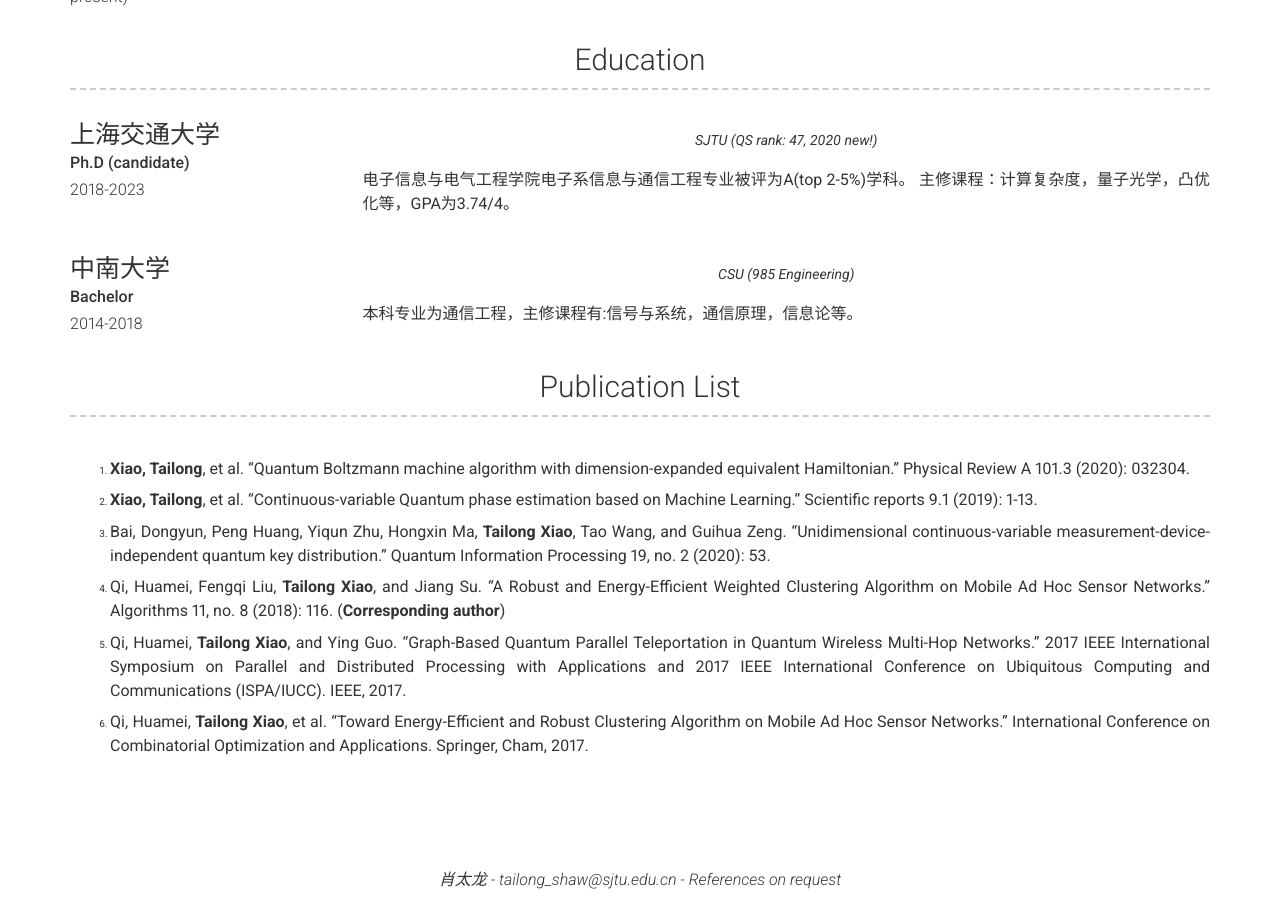
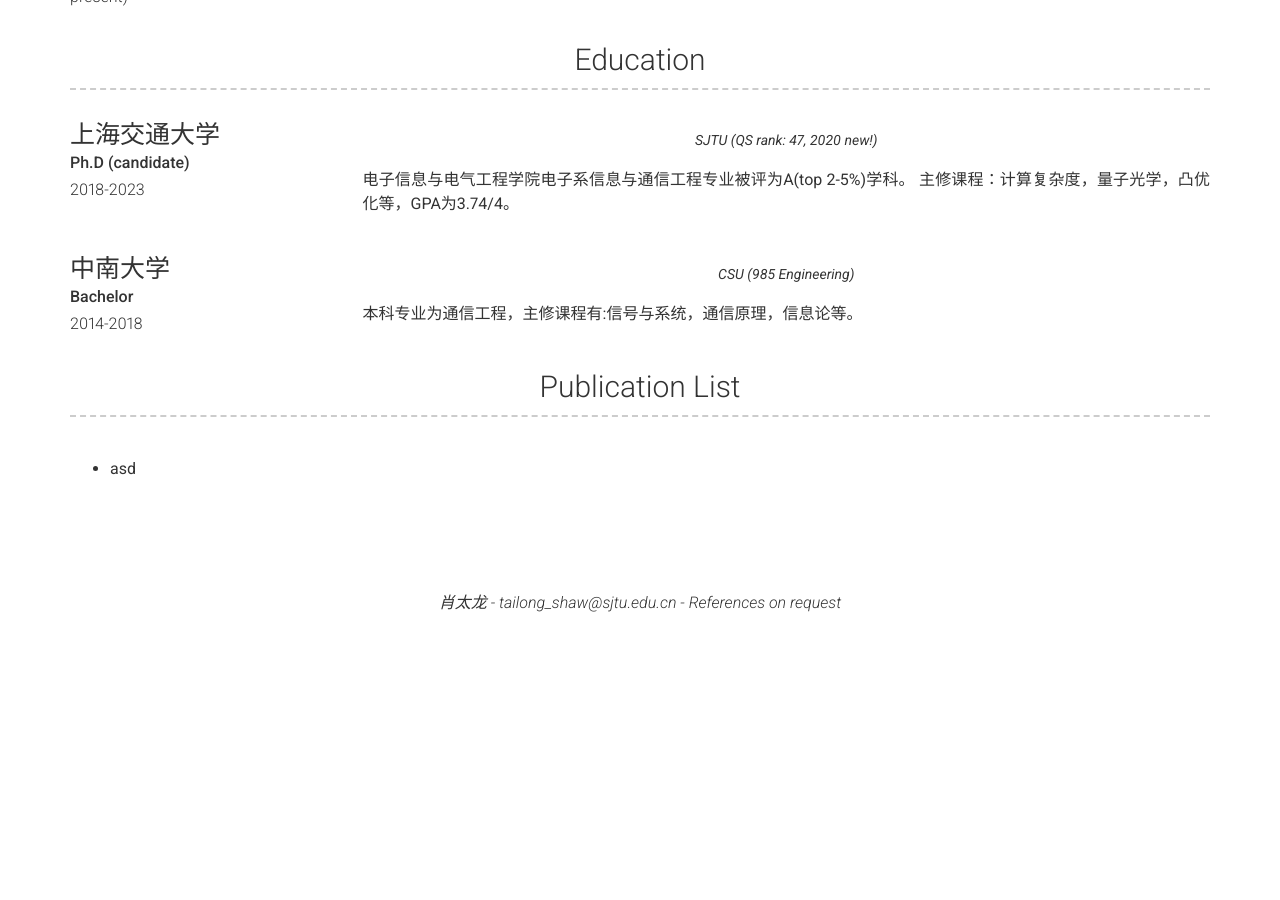
Before and after one commit to XiaoTailong/Shaw, a Jekyll site: the page built from index.md, in a window 1280 px wide and 900 px high, scrolled down 1255 px. Built offline with Jekyll 4.4.1, drawn with Linux system fonts in a browser that asks for light colours; nearby versions of some CDN libraries; after the commit the page ends 1877 px from its top, so only the background shows below that.

Commit message:
Update _config.yml

```diff
--- a/_config.yml
+++ b/_config.yml
@@ -64,6 +64,8 @@ more_content: | # this will include new lines to allow paragraphs
 
   6. Qi, Huamei, **Tailong Xiao**, et al. "Toward Energy-Efficient and Robust Clustering Algorithm on Mobile Ad Hoc Sensor Networks." International Conference on Combinatorial Optimization and Applications. Springer, Cham, 2017.
 
+more_content: |
+  - asd
 # Publication Section
 # publication_title: Publication List
 
```
